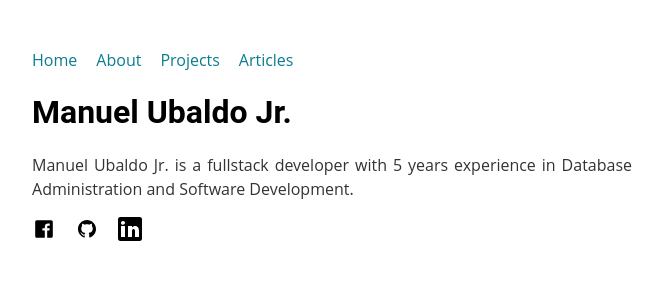
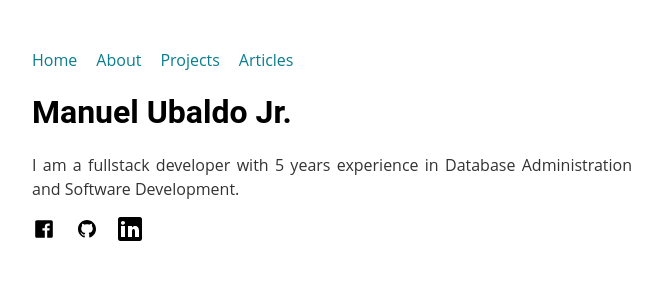
Before and after one commit to manuelubaldo/manuelubaldo.github.io, a Jekyll site: the page built from index.html, in a window 1280 px wide. Shown: the top 300 px of the page, without its empty margins (308-970 px from the left). Built offline with Jekyll 4.4.1, drawn with Linux system fonts in a browser that asks for light colours.

Commit message:
Change Site Description

```diff
--- a/_config.yml
+++ b/_config.yml
@@ -1,2 +1,2 @@
 title: Manuel Ubaldo Jr. - Portfolio/Personal Site/Blog
-description: Manuel Ubaldo Jr. is a fullstack developer with 5 years experience in Database Administration and Software Development.
+description: I am a fullstack developer with 5 years experience in Database Administration and Software Development.
```
